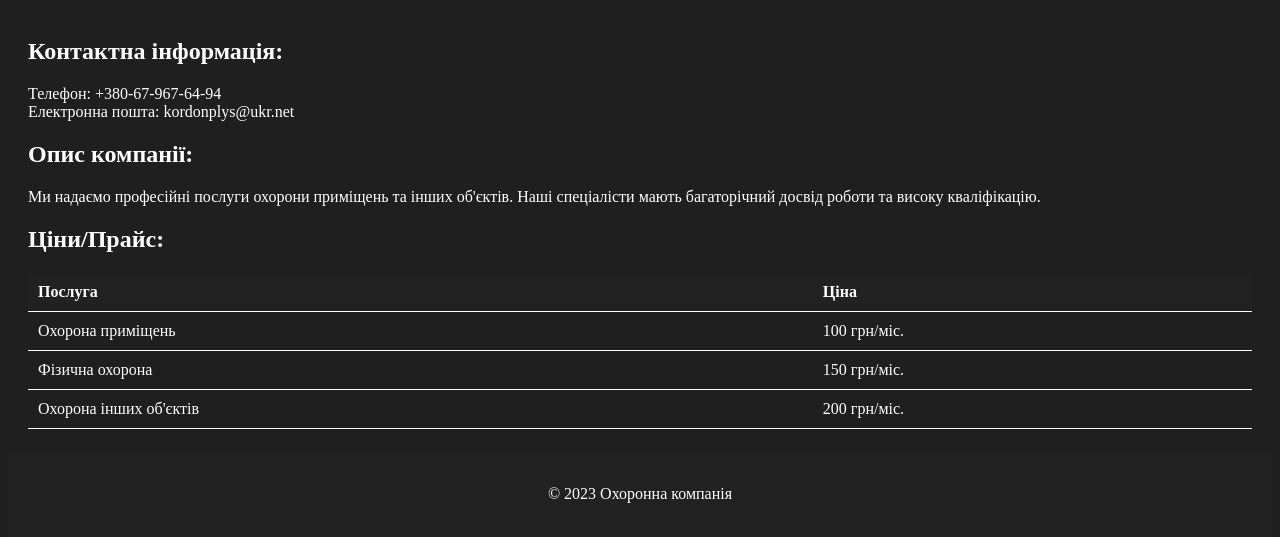
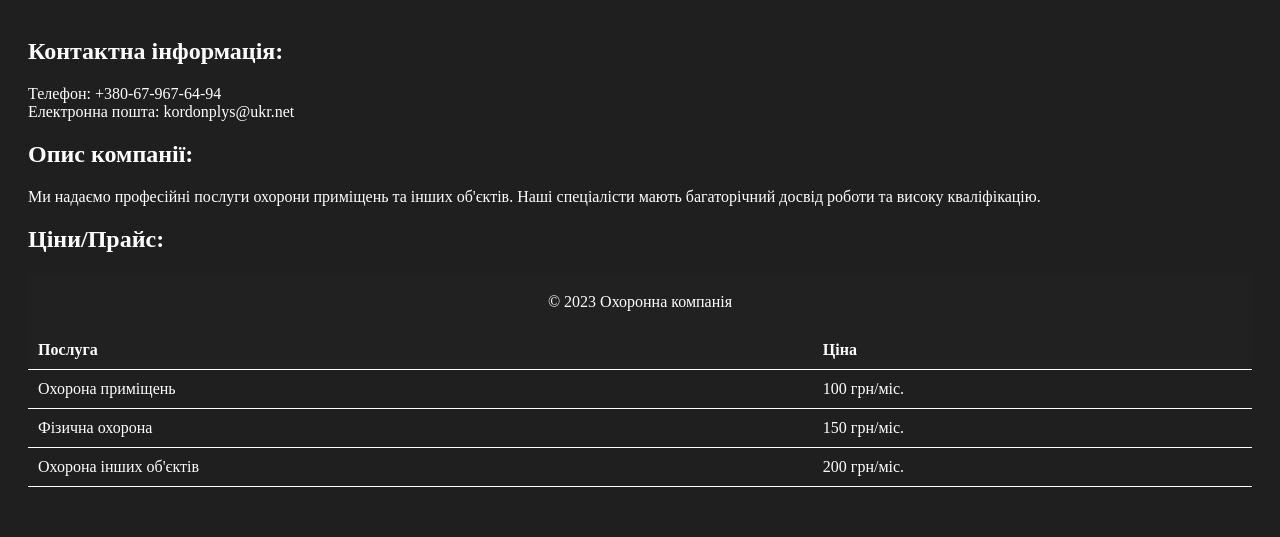
Before and after one commit to vladmaksimenko/KORDON_PLUS, a plain HTML site: page index.html in a window 1280 px wide. Shown: the part 183-720 px from the top of the page. Drawn offline with Linux system fonts and the light colour scheme.

Commit message:
Update index.html

```diff
--- a/index.html
+++ b/index.html
@@ -83,11 +83,8 @@
             <td>Охорона інших об'єктів</td>
             <td>200 грн/міс.</td>
           </tr>
-</tbody>
-      </table>
-    </main>
-    <footer>
-      <p>&copy; 2023 Охоронна компанія</p>
-    </footer>
+<footer>
+  &copy; 2023 Охоронна компанія
+</footer>
   </body>
 </html>
```
